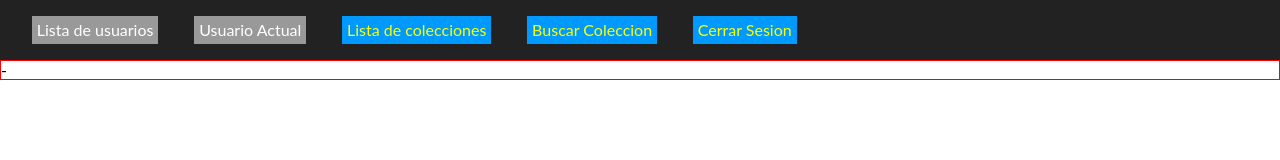
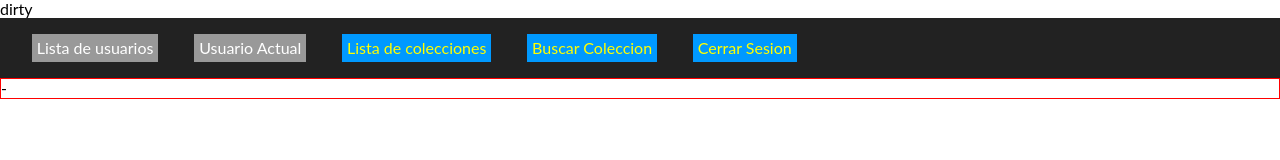
Before and after one commit to Luix70/indesanRestfulAPI, a website: page views/default.html in a window 1280 px wide. Shown: the top 160 px of the page. Drawn offline with Linux system fonts and the light colour scheme.

Commit message:
añadido dirty

```diff
--- a/views/default.html
+++ b/views/default.html
@@ -20,6 +20,9 @@
     <title>Indesan Web. Content Management System</title>
 </head>
 <body>
+<div>
+    dirty
+</div>
 <div id="navHeader">
     <a href="#" onclick="mostrar_usuarios()" class = "btn protegido" >Lista de usuarios</a>
     <a href="#" onclick="mostrar_usuarioActual()" class = "btn protegido" >Usuario Actual</a>
```
